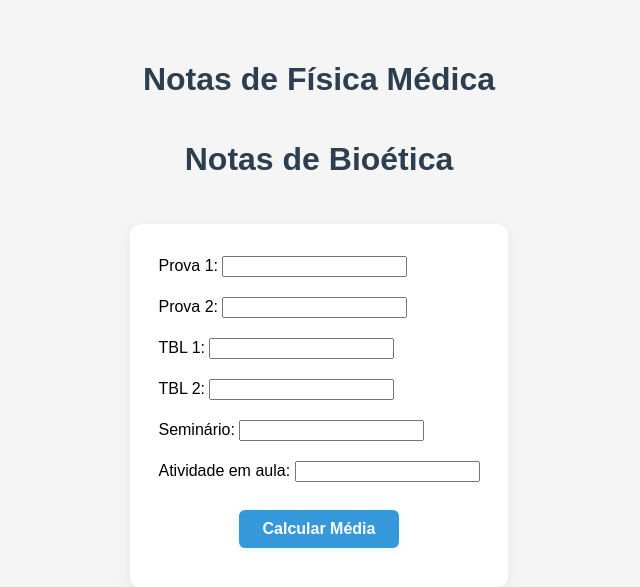
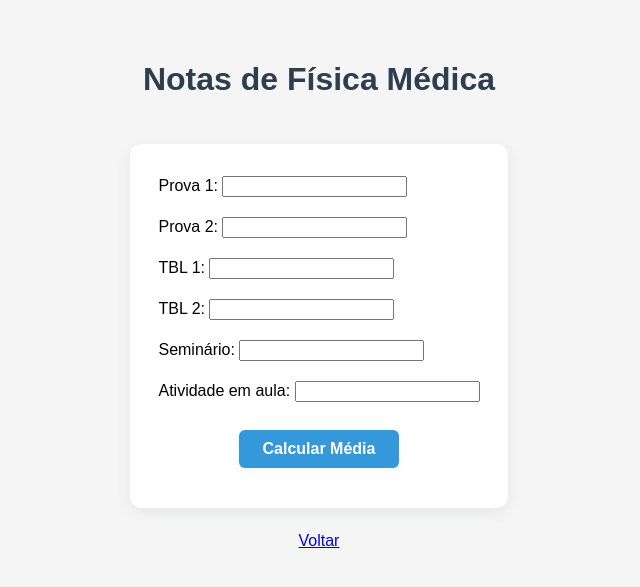
Before and after one commit to emilybraunb/Projeto1_einsteincoding, a Flask app: page /fisica in a window 1280 px wide. Shown: the top 587 px of the page, without its empty margins (321-961 px from the left). Run offline with Flask 3, Linux system fonts and the light colour scheme.

Commit message:
corrigi um erro nos títulos

```diff
--- a/templates/biomateriais.html
+++ b/templates/biomateriais.html
@@ -7,7 +7,6 @@
 </head>
 <body>
     <h1>Notas de Biomateriais</h1>
-    <h1>Notas de Bioética</h1>
     {% if erro %}
         <p style="color:red;">{{ erro }}</p>
     {% endif %}
--- a/templates/digestorio.html
+++ b/templates/digestorio.html
@@ -7,7 +7,6 @@
 </head>
 <body>
     <h1>Notas de Sistema Digestório</h1>
-    <h1>Notas de Bioética</h1>
     {% if erro %}
         <p style="color:red;">{{ erro }}</p>
     {% endif %}
--- a/templates/fisica.html
+++ b/templates/fisica.html
@@ -7,7 +7,6 @@
 </head>
 <body>
     <h1>Notas de Física Médica</h1>
-    <h1>Notas de Bioética</h1>
     {% if erro %}
         <p style="color:red;">{{ erro }}</p>
     {% endif %}
--- a/templates/modelagem.html
+++ b/templates/modelagem.html
@@ -7,7 +7,6 @@
 </head>
 <body>
     <h1>Notas de Modelagem</h1>
-    <h1>Notas de Bioética</h1>
     {% if erro %}
         <p style="color:red;">{{ erro }}</p>
     {% endif %}
--- a/templates/sistemas.html
+++ b/templates/sistemas.html
@@ -7,7 +7,6 @@
 </head>
 <body>
     <h1>Notas de Sistemas Digitais</h1>
-    <h1>Notas de Bioética</h1>
     {% if erro %}
         <p style="color:red;">{{ erro }}</p>
     {% endif %}
```
